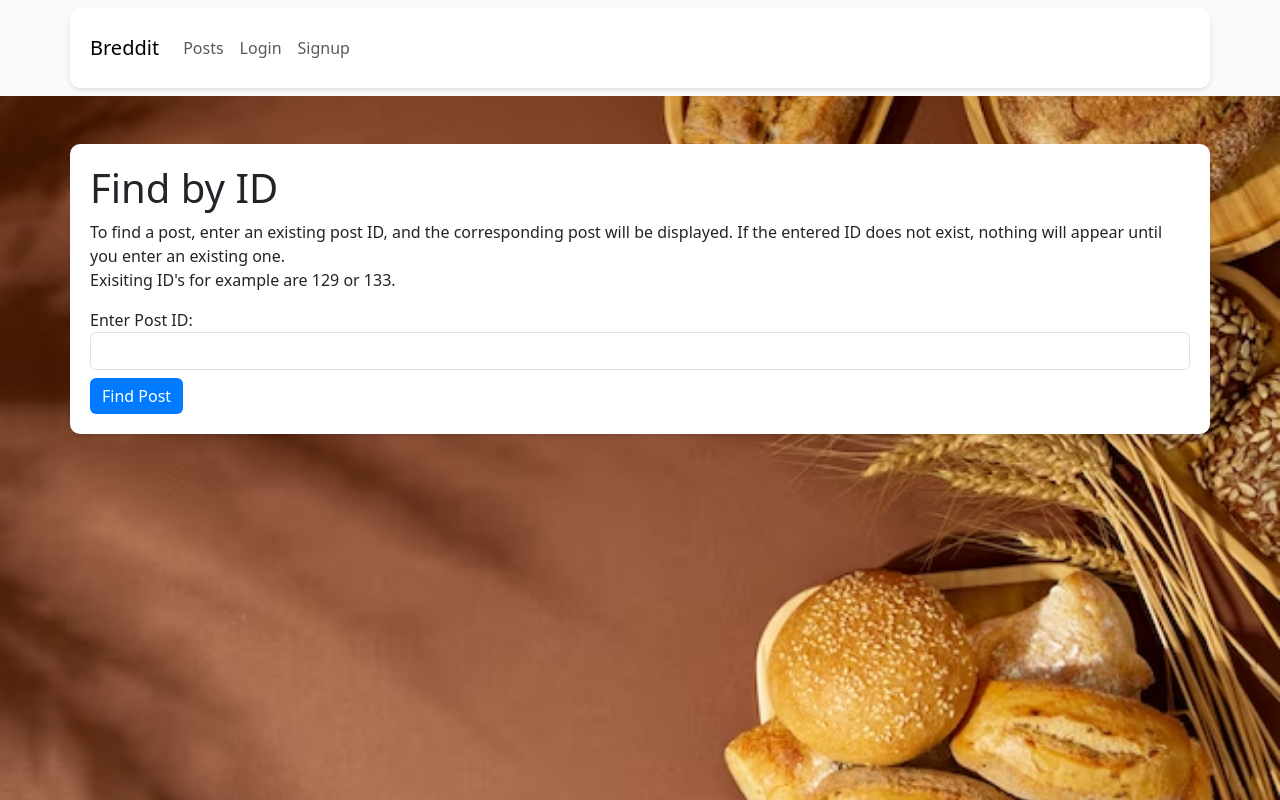
After one commit to andregrandon/Breddit, a Django app: page /posts/find-by-id/ in a window 1280 px wide. The commit adds this page. Run offline with Django 3.2, Linux system fonts and the light colour scheme.

Commit message:
Find By ID

```diff
--- a/bit_posts/serializers/post_serializers.py
+++ b/bit_posts/serializers/post_serializers.py
@@ -13,3 +13,7 @@ class PostSerializer(serializers.ModelSerializer):
     def create(self, validated_data):
         validated_data['user'] = self.context['request'].user
         return super(PostSerializer, self).create(validated_data)
+
+
+class FindByIDSerializer(serializers.Serializer):
+    pk = serializers.IntegerField()  # Change 'post_id' to 'pk' to match the URL parameter
--- /dev/null
+++ b/bit_posts/templates/bit_posts/find_by_id.html
@@ -0,0 +1,152 @@
+<!DOCTYPE html>
+<html lang="en">
+<head>
+    <!-- Meta tags, title, and external styles/scripts go here -->
+    <link href="https://cdn.jsdelivr.net/npm/bootstrap@5.3.0/dist/css/bootstrap.min.css" rel="stylesheet">
+    <link rel="stylesheet" href="https://cdnjs.cloudflare.com/ajax/libs/font-awesome/6.4.0/css/all.min.css">
+    <script src="https://code.jquery.com/jquery-3.6.0.min.js"></script>
+    <!-- Rest of your HTML content -->
+    <style>
+        /* Add custom styles here */
+        body {
+            background-color: #f2f2f2;
+            background-image: url('/static/images/bread.jpg');
+            background-size: cover;
+            background-position: center;
+            background-repeat: no-repeat;
+            min-height: 100vh;
+            margin: 0; /* Remove any default margin or padding */
+            padding: 0;
+        }
+
+        .container {
+            background-color: #ffffff;
+            padding: 20px;
+            border-radius: 10px;
+            box-shadow: 0 2px 4px rgba(0, 0, 0, 0.1);
+        }
+
+        .post {
+            margin-bottom: 20px;
+            padding: 20px;
+            border: 1px solid #e0e0e0;
+            border-radius: 5px;
+            background-color: #ffffff;
+        }
+
+        .post-title {
+            font-size: 24px;
+            font-weight: bold;
+            margin-bottom: 10px;
+        }
+
+        .post-content {
+            font-size: 18px;
+        }
+
+        .post-author {
+            font-size: 16px;
+            color: #777777;
+        }
+
+        .post-form {
+            margin-top: 20px;
+        }
+
+        .btn-primary {
+            background-color: #007bff;
+            border: none;
+        }
+
+        .btn-primary:hover {
+            background-color: #0056b3;
+        }
+
+        /* Style for the additional data container */
+        .additional-data {
+            margin-top: 20px;
+            padding: 10px;
+            border: 1px solid #e0e0e0;
+            border-radius: 5px;
+            background-color: #f9f9f9;
+        }
+
+        /* Style for the additional data content */
+        .additional-data-content {
+            font-size: 16px;
+            color: #333;
+            /* Add more styles as needed */
+        }
+    </style>
+</head>
+<body>
+    <nav class="navbar navbar-expand-lg navbar-light bg-light">
+        <div class="container">
+            <a class="navbar-brand" href="{% url 'home' %}">Breddit</a>
+            <button class="navbar-toggler" type="button" data-bs-toggle="collapse" data-bs-target="#navbarNav" aria-controls="navbarNav" aria-expanded="false" aria-label="Toggle navigation">
+                <span class="navbar-toggler-icon"></span>
+            </button>
+            <div class="collapse navbar-collapse" id="navbarNav">
+                {% if user.is_authenticated %}
+                <!-- Add ml-auto class to move links to the right -->
+                <ul class="navbar-nav ml-auto ">
+                    <li class="nav-item">
+                        <a class="nav-link" href="{% url 'bit_posts:post-list-create' %}">Create Post</a>
+                    </li>
+                    <li class="nav-item">
+                        <a class="nav-link" href="{% url 'bit_posts:find-by-id' %}">Find by ID</a>
+                    </li>
+                    <li class="nav-item">
+                        <a class="nav-link" href="{% url 'bit_users:logout' %}">Logout</a>
+                    </li>
+                </ul>
+                {% else %}
+                <ul class="navbar-nav ml-auto ">
+                    <li class="nav-item">
+                        <a class="nav-link" href="{% url 'bit_posts:post-list-create' %}">Posts</a>
+                    </li>
+                    <li class="nav-item">
+                        <a class="nav-link" href="{% url 'bit_users:login' %}">Login</a>
+                    </li>
+                    <li class="nav-item">
+                        <a class="nav-link" href="{% url 'bit_users:signup' %}">Signup</a>
+                    </li>
+                </ul>
+                {% endif %}
+            </div>
+        </div>
+    </nav>
+    <div class="container mt-5 mt-4">
+        <h1>Find by ID</h1>
+        <p> To find a post, enter an existing post ID, and the corresponding post will be displayed. If the entered ID does not exist, nothing will appear until you enter an existing one. <br> Exisiting ID's for example are
+         129 or 133.
+        </p>
+
+        <!-- Display a form for finding a post by ID -->
+        <form id="find-post-form" action="{% url 'bit_posts:render-posts' %}" method="GET">
+            {% csrf_token %}
+            <div class="form-group">
+                <label for="post-id">Enter Post ID:</label>
+                <input type="text" class="form-control mb-2" id="post-id" name="post_id" required>
+            </div>
+            <button type="submit" class="btn btn-primary">Find Post</button>
+        </form>
+
+        <!-- Display the found post (if any) -->
+        {% if post %}
+            <div class="post">
+                <h2 class="post-title">{{ post.title }}</h2>
+                <p class="post-content">{{ post.content }}</p>
+                <p class="post-author">Author: {{ post.user.username }}</p>
+                <button class="like-button" data-post-id="{{ post.id }}">
+                    {% if request.user in post.upvotes.all %}<i class="fas fa-thumbs-down"></i> Unlike{% else %}<i class="fas fa-thumbs-up"></i> Like{% endif %}
+                </button>
+                <span class="likes-count">{{ post.upvotes.count }}</span> likes
+            </div>
+        {% endif %}
+    </div>
+
+    <!-- Bootstrap JavaScript (optional, if needed) -->
+    <script src="https://cdn.jsdelivr.net/npm/bootstrap@5.3.0/dist/js/bootstrap.min.js"></script>
+</body>
+</html>
--- a/bit_posts/templates/bit_posts/posts.html
+++ b/bit_posts/templates/bit_posts/posts.html
@@ -172,6 +172,9 @@
                         <a class="nav-link" href="{% url 'bit_posts:post-list-create' %}">Create Post</a>
                     </li>
                     <li class="nav-item">
+                        <a class="nav-link" href="{% url 'bit_posts:find-by-id' %}">Find by ID</a>
+                    </li>
+                    <li class="nav-item">
                         <a class="nav-link" href="{% url 'bit_users:logout' %}">Logout</a>
                     </li>
                 </ul>
--- a/bit_posts/urls.py
+++ b/bit_posts/urls.py
@@ -1,5 +1,6 @@
 from django.urls import path
 from .views import post_views
+
 
 app_name = 'bit_posts'
 
@@ -7,5 +8,10 @@ urlpatterns = [
     path('', post_views.PostListView.as_view(), name='post-list-create'),
     path('api/posts/', post_views.PostCreateAPIView.as_view(), name='api-post-create'),  # API endpoint for creating posts
     path('posts/<int:post_id>/upvote/', post_views.upvote_post, name='upvote_post'),  # Use post_views
+    path('render-posts/', post_views.render_posts, name='render-posts'),
+
     path('posts/<int:post_id>/remove_upvote/', post_views.remove_upvote_post, name='remove_upvote_post'),  # Use post_views
+    path('find-by-id/', post_views.find_by_id_view, name='find-by-id'),
+    path('find-post-by-id/', post_views.find_post_by_id_view, name='find-post-by-id'),
+
 ]
--- a/bit_posts/views/post_views.py
+++ b/bit_posts/views/post_views.py
@@ -1,12 +1,14 @@
 from django.shortcuts import render, get_object_or_404
 from rest_framework import generics, status
 from rest_framework import permissions
+from django.http import JsonResponse
 from rest_framework.response import Response
 from rest_framework.decorators import api_view, permission_classes
 from django.contrib.auth.decorators import login_required
-
+from rest_framework.views import APIView
 from bit_posts.models import Post
 from bit_posts.serializers import post_serializers
+
 
 class PostListView(generics.ListCreateAPIView):
     serializer_class = post_serializers.PostSerializer
@@ -55,3 +57,48 @@ def remove_upvote_post(request, post_id):
     else:
         # User hasn't upvoted, return a message indicating they haven't upvoted
         return Response({'message': 'You have not upvoted this post.'}, status=status.HTTP_400_BAD_REQUEST)
+
+
+def find_by_id_view(request):
+    return render(request, 'bit_posts/find_by_id.html')
+
+#*** function to retrieve post ID ****
+
+
+
+
+
+def render_posts(request):
+    error_message = None
+    post = None
+
+    if 'post_id' in request.GET:
+        post_id = request.GET['post_id']
+        try:
+            # Attempt to retrieve the post by ID
+            post_id = int(post_id)  # Convert to integer
+            post = Post.objects.get(id=post_id)
+        except (Post.DoesNotExist, ValueError):
+            error_message = "No post found with the provided ID."
+
+    # If post is found, render the post template, otherwise render a template with the error message
+    if post:
+        return render(request, 'bit_posts/find_by_id.html', {'post': post})
+    else:
+        return render(request, 'bit_posts/find_by_id.html', {'error_message': error_message})
+
+
+
+
+
+
+
+
+
+def find_post_by_id_view(request):
+    # Handle the form submission here and return the appropriate response
+    # You can access the submitted data using request.POST.get('post_id')
+    # Perform the necessary logic to find the post by ID
+
+    # For example, you can render a template with the results or perform a redirect
+    return render(request, 'bit_posts/find_post_result.html', {'post': find_by_id_view})
--- a/bit_users/templates/bit_users/login.html
+++ b/bit_users/templates/bit_users/login.html
@@ -26,6 +26,7 @@
                     <li class="nav-item">
                         <a class="nav-link" href="{% url 'bit_posts:post-list-create' %}">Create Post</a>
                     </li>
+
                     <li class="nav-item">
                         <a class="nav-link" href="{% url 'bit_users:logout' %}">Logout</a>
                     </li>
--- a/breddit_django/settings.py
+++ b/breddit_django/settings.py
@@ -42,6 +42,8 @@ INSTALLED_APPS = [
     'django.contrib.sessions',
     'django.contrib.messages',
     'django.contrib.staticfiles',
+    'django_extensions',
+
 
 
     'rest_framework',
--- a/templates/contact.html
+++ b/templates/contact.html
@@ -26,6 +26,9 @@
                         <!-- Display links for authenticated users -->
                         <li class="nav-item">
                             <a class="nav-link" href="{% url 'bit_posts:post-list-create' %}">Create Post</a>
+                        </li>
+                        <li class="nav-item">
+                            <a class="nav-link" href="{% url 'bit_posts:find-by-id' %}">Find by ID</a>
                         </li>
                         <li class="nav-item">
                             <a class="nav-link" href="{% url 'bit_users:logout' %}">Logout</a>
--- a/templates/home.html
+++ b/templates/home.html
@@ -27,6 +27,9 @@
                 <ul class="navbar-nav ml-auto ">
                     <li class="nav-item">
                         <a class="nav-link" href="{% url 'bit_posts:post-list-create' %}">Create Post</a>
+                    </li>
+                    <li class="nav-item">
+                        <a class="nav-link" href="{% url 'bit_posts:find-by-id' %}">Find by ID</a>
                     </li>
                     <li class="nav-item">
                         <a class="nav-link" href="{% url 'bit_users:logout' %}">Logout</a>
--- a/templates/privacy.html
+++ b/templates/privacy.html
@@ -26,6 +26,9 @@
                         <!-- Display links for authenticated users -->
                         <li class="nav-item">
                             <a class="nav-link" href="{% url 'bit_posts:post-list-create' %}">Create Post</a>
+                        </li>
+                        <li class="nav-item">
+                            <a class="nav-link" href="{% url 'bit_posts:find-by-id' %}">Find by ID</a>
                         </li>
                         <li class="nav-item">
                             <a class="nav-link" href="{% url 'bit_users:logout' %}">Logout</a>
```
Also changed, not shown: bit_posts/migrations/0004_alter_post_id.py (added), bit_posts/migrations/0005_alter_post_id.py (added), bit_posts/models/post.py (line endings or trailing spaces), db.sqlite3. Lines whose indentation alone changed are shown as unchanged.
